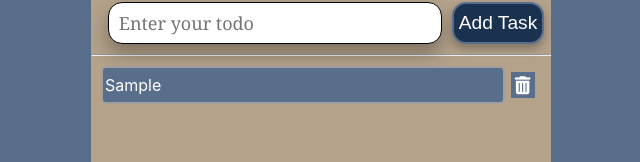
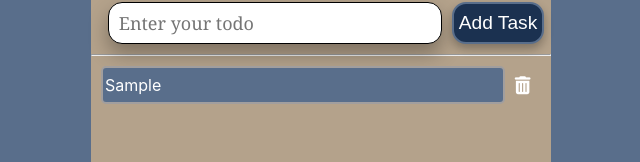
Before and after one commit to mharoon3727/todoapp, a React (Create React App) app: page / in a window 1280 px wide. Both pictures are taken after typing "Sample" into the empty fields and a click on the button "Add Task". Shown: the part 199-361 px from the top of the page, without its empty margins (319-959 px from the left). Built offline with nearby package versions, Linux system fonts and the light colour scheme.

Commit message:
set text field in css

```diff
--- a/src/App.css
+++ b/src/App.css
@@ -78,7 +78,7 @@
 .icons{
   position: absolute;
   right: -32px;
-  background-color: #596e8b;
+  background-color: rgb(180, 162, 139);
   color: white;
   border: none;
 }
```
